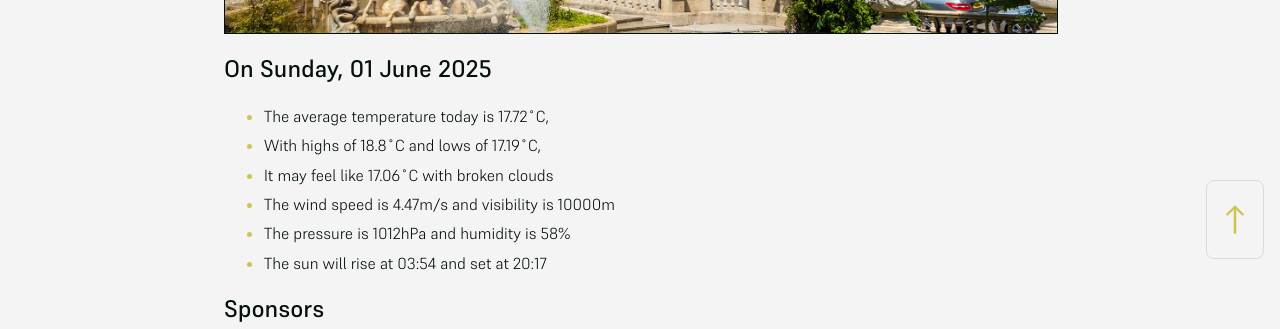
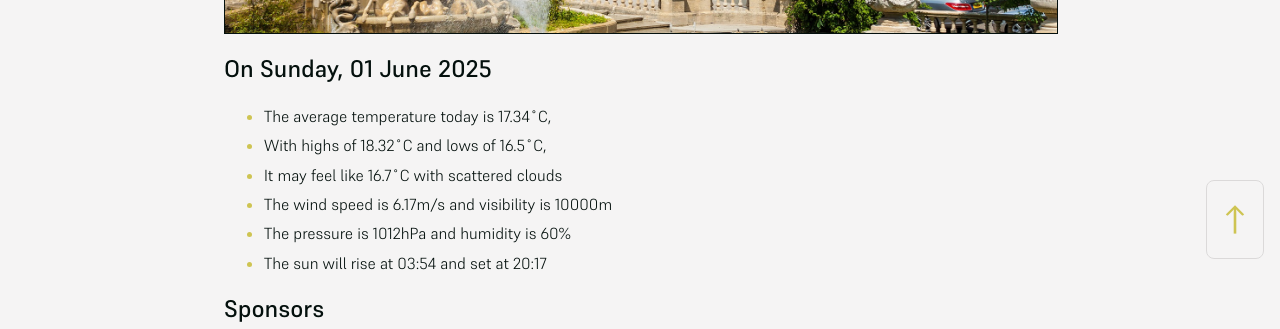
Before and after one commit to mat-0/cheltenham-open-data, a Jekyll site: the page built from index.md, in a window 1280 px wide. Shown: the part 625-954 px from the top of the page. Built offline with Jekyll 4.4.1, drawn with Linux system fonts in a browser that asks for light colours.

Commit message:
Updated 2025-06-01 16:58:07

```diff
--- a/index.md
+++ b/index.md
@@ -10,11 +10,11 @@ seo: Menu
 <!-- weather_marker starts -->
 ## On Sunday, 01 June 2025
 
-- The average temperature today is 17.72˚C,
-- With highs of 18.8˚C and lows of 17.19˚C,
-- It may feel like 17.06˚C with broken clouds
-- The wind speed is 4.47m/s and visibility is 10000m
-- The pressure is 1012hPa and humidity is 58%
+- The average temperature today is 17.34˚C,
+- With highs of 18.32˚C and lows of 16.5˚C,
+- It may feel like 16.7˚C with scattered clouds
+- The wind speed is 6.17m/s and visibility is 10000m
+- The pressure is 1012hPa and humidity is 60%
 - The sun will rise at 03:54 and set at 20:17
 
 <!-- weather_marker ends -->
```
Also changed, not shown: _data/flood.json (+4 -4 lines), _pages/fix-my-street.md (+1 -1 lines), _pages/news.md (+7 -7 lines).
